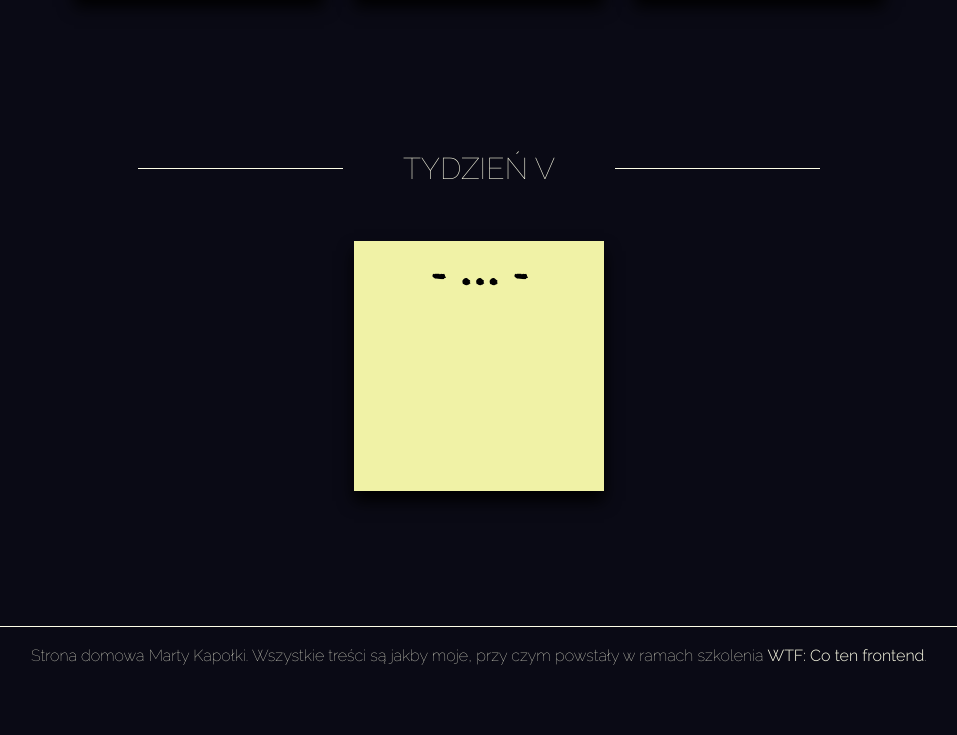
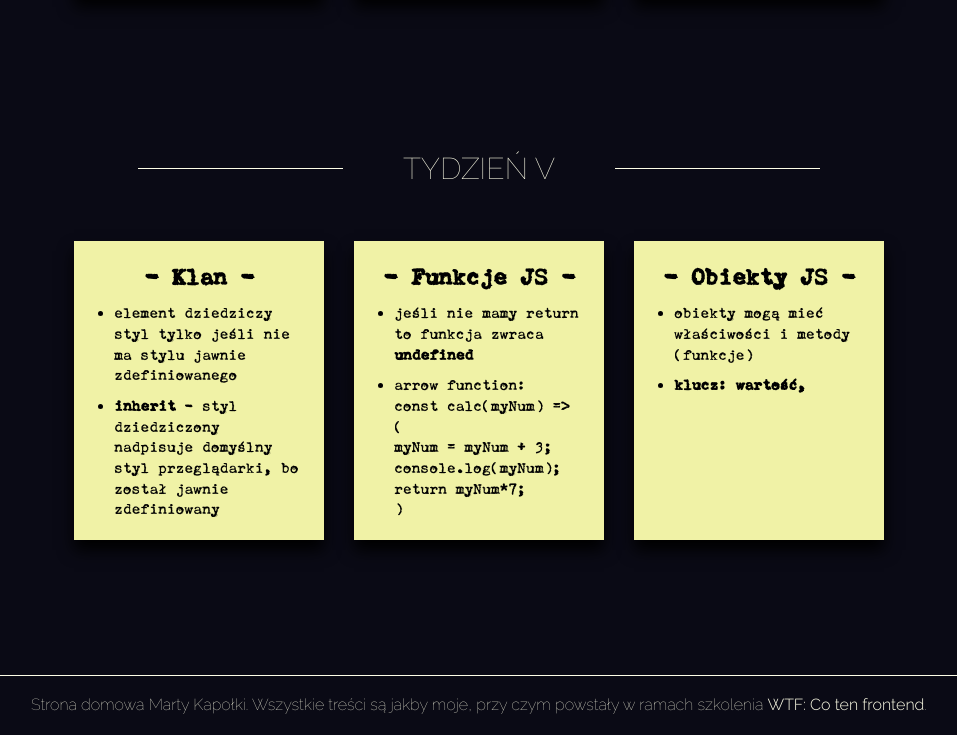
Before and after one commit to marta-kapolka/homepage, a plain HTML site: page notes.html in a window 1280 px wide. Shown: the part 4492-5227 px from the top of the page, without its empty margins (161-1118 px from the left). Before the commit the page ends 5177 px from the top, so only its background shows below. Drawn offline with Linux system fonts and the light colour scheme.

Commit message:
all - arrow:focus added

```diff
--- a/notes.html
+++ b/notes.html
@@ -487,7 +487,42 @@
         <h2 class="week__title">Tydzień V</h2>
         <div class="week__flex-container">
           <article class="note">
-            <h3 class="note__title">- ... -</h3>
+            <h3 class="note__title">- Klan -</h3>
+            <ul class="note__items-list">
+              <li class="note__item">
+                element dziedziczy styl tylko jeśli nie ma stylu jawnie zdefiniowanego
+              </li>
+              <li class="note__item">
+                <strong>inherit</strong> - styl dziedziczony nadpisuje domyślny styl przeglądarki, bo został jawnie zdefiniowany
+              </li>
+            </ul>
+          </article>
+
+          <article class="note">
+            <h3 class="note__title">- Funkcje JS -</h3>
+            <ul class="note__items-list">
+              <li class="note__item">
+                jeśli nie mamy return to funkcja zwraca <strong>undefined</strong>
+              </li>
+              <li class="note__item">
+                arrow function:<br>const calc(myNum) => {<br>myNum = myNum + 3;<br>
+                  console.log(myNum);<br>
+                  return myNum*7;<br>
+                }
+              </li>
+            </ul>
+          </article>
+
+          <article class="note">
+            <h3 class="note__title">- Obiekty JS -</h3>
+            <ul class="note__items-list">
+              <li class="note__item">
+                obiekty mogą mieć właściwości i metody (funkcje)
+              </li>
+              <li class="note__item">
+                <strong>klucz: wartość,</strong>
+              </li>
+            </ul>
           </article>
         </div>
       </section>
--- a/style.css
+++ b/style.css
@@ -181,7 +181,8 @@ body {
   z-index: 100;
 }
 
-.up__arrow:hover {
+.up__arrow:hover,
+.up__arrow:focus {
   background-color: #ff901a;
   font-weight: 500;
 }
```
Also changed, not shown: index.html (+6 -5 lines).
